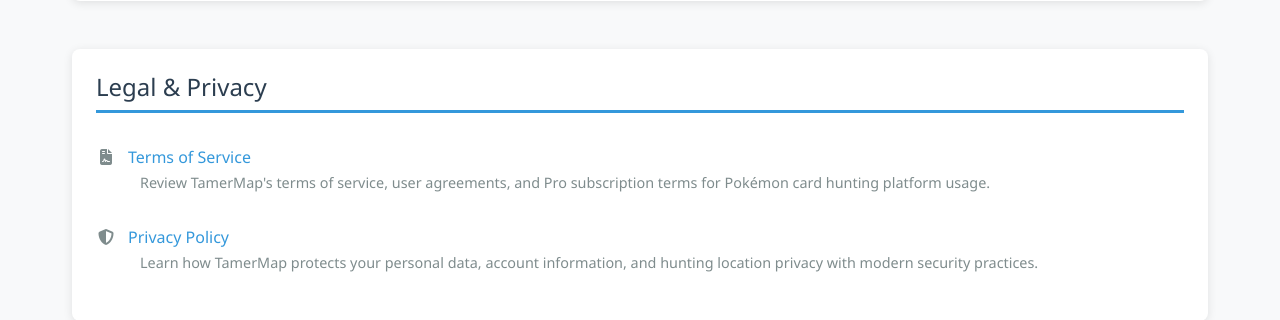
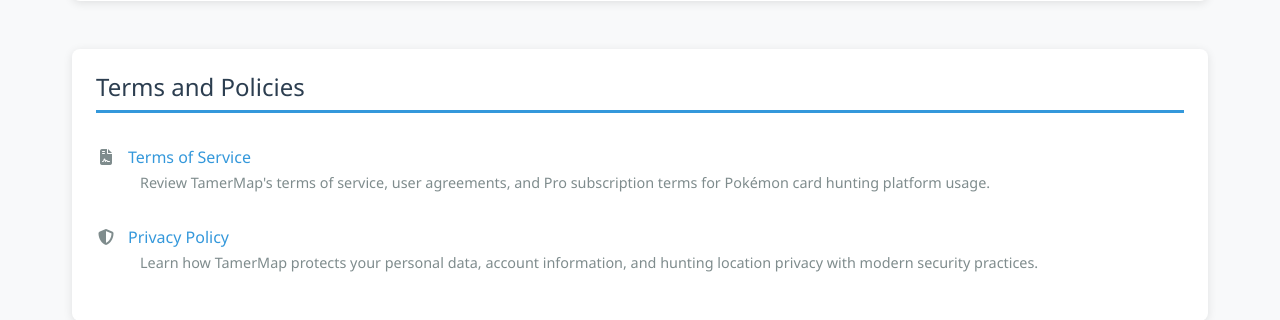
Before and after one commit to mdevore111/tamermap2, a Flask app: page /sitemap in a window 1280 px wide. Shown: the part 3197-3517 px from the top of the page. Run offline with Flask 3, Linux system fonts and the light colour scheme; parts of the project's set-up code (start-up, migrations or seed data) failed here and were passed over; some libraries are stand-ins or nearby versions.

Commit message:
content: rename Legal & Privacy section to Terms and Policies\n\n- Update section heading for better clarity and consistency

```diff
--- a/templates/sitemap.html
+++ b/templates/sitemap.html
@@ -323,7 +323,7 @@
     </div>
 
     <div class="sitemap-section">
-        <h2>Legal & Privacy</h2>
+        <h2>Terms and Policies</h2>
         <ul class="sitemap-list">
             <li>
                 <a href="{{ url_for('public.terms') }}">
```
